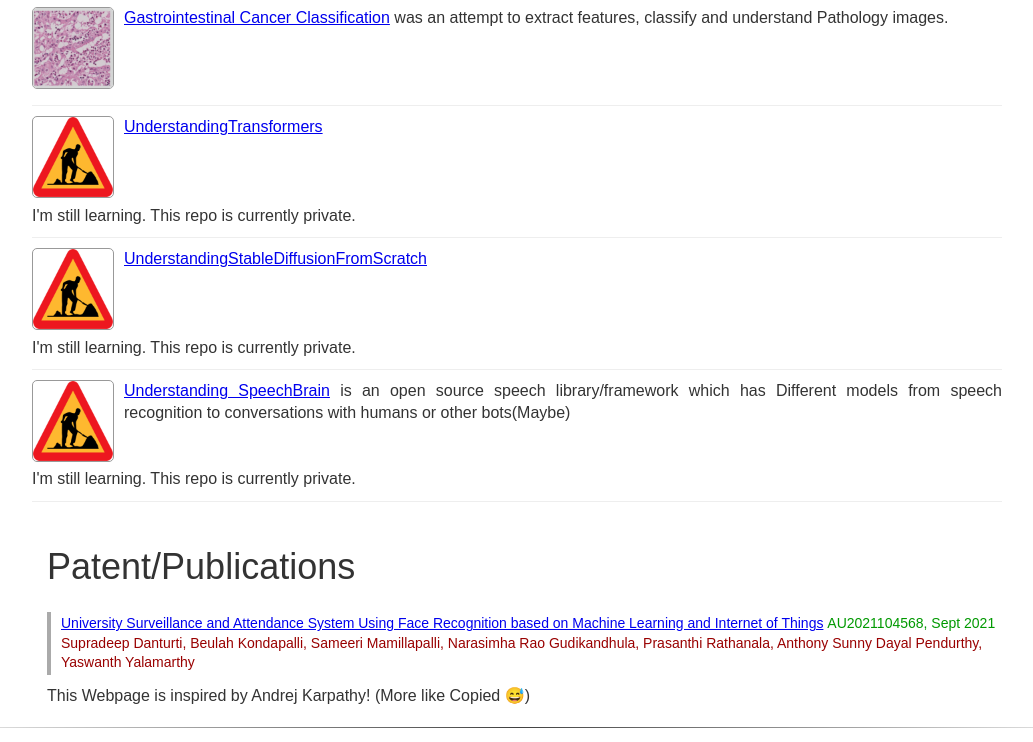
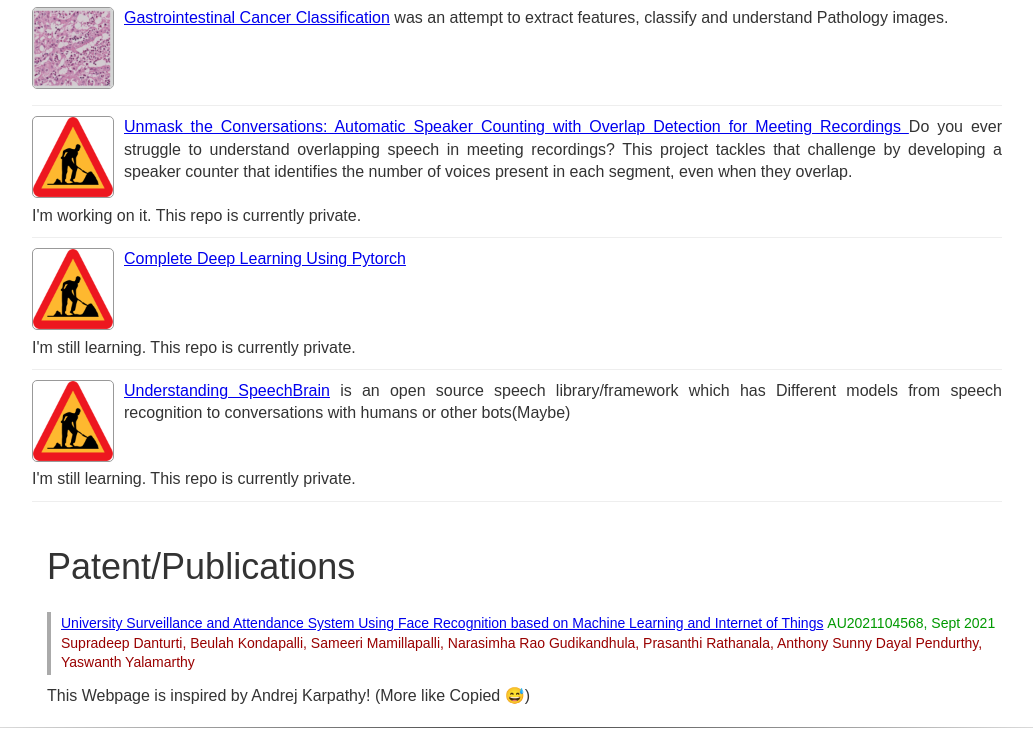
Before and after one commit to SupradeepDanturti/supradeepdanturti.github.io, a plain HTML site: page index.html in a window 1280 px wide. Shown: the part 1482-2224 px from the top of the page, without its empty margins (123-1156 px from the left). Drawn offline with Linux system fonts and the light colour scheme.

Commit message:
Update index.html
Added Project notes!

```diff
--- a/index.html
+++ b/index.html
@@ -148,25 +148,29 @@
         <div class="pdesc" align="justify"><a href="https://github.com/Tenacious-3/Gastrointestinal-Cancer-MSI-MSS-Prediction-Using-Deep-Learning"> Gastrointestinal Cancer Classification</a> was an attempt to extract features, classify and understand Pathology images.  </div>
         <div class="pend"></div>
     </div>
-
     <div class="project">
         <div class="pico"><img src="assets/UnderConstruction.png" /></div>
-        <div class="pdesc" align="justify"><a href="https://github.com/SupradeepDanturti/UnderstandingTransformers"> UnderstandingTransformers</a> </div>
-        <div class="pend"> I'm still learning. This repo is currently private.</div>
+        <div class="pdesc" align="justify"><a href="https://github.com/SupradeepDanturti/Unmask-the-Conversations"> Unmask the Conversations: Automatic Speaker Counting with Overlap Detection for Meeting Recordings </a> Do you ever struggle to understand overlapping speech in meeting recordings? This project tackles that challenge by developing a speaker counter that identifies the number of voices present in each segment, even when they overlap.</div>
+        <div class="pend"> I'm working on it. This repo is currently private.</div>
       </div>
 
     <div class="project">
         <div class="pico"><img src="assets/UnderConstruction.png" /></div>
-        <div class="pdesc" align="justify"><a href="https://github.com/SupradeepDanturti/UnderstandingStableDiffusionFromScratch"> UnderstandingStableDiffusionFromScratch</a> </div>
+        <div class="pdesc" align="justify"><a href="https://github.com/SupradeepDanturti/DeepLearning-Pytorch"> Complete Deep Learning Using Pytorch</a> </div>
         <div class="pend"> I'm still learning. This repo is currently private.</div>
       </div>
 
+<!--     <div class="project">
+        <div class="pico"><img src="assets/UnderConstruction.png" /></div>
+        <div class="pdesc" align="justify"><a href="https://github.com/SupradeepDanturti/UnderstandingStableDiffusionFromScratch"> UnderstandingStableDiffusionFromScratch</a> </div>
+        <div class="pend"> I'm still learning. This repo is currently private.</div>
+      </div> -->
+
       <div class="project">
         <div class="pico"><img src="assets/UnderConstruction.png" /></div>
-        <div class="pdesc" align="justify"><a href="https://github.com/SupradeepDanturti/ConversationalAI-Labs"> Understanding SpeechBrain</a> is an open source speech library/framework which has Different models from speech recognition to  conversations with humans or other bots(Maybe)</div>
+        <div class="pdesc" align="justify"><a href="https://github.com/SupradeepDanturti/Understanding-SpeechBrain"> Understanding SpeechBrain</a> is an open source speech library/framework which has Different models from speech recognition to  conversations with humans or other bots(Maybe)</div>
         <div class="pend"> I'm still learning. This repo is currently private.</div>
       </div>
-
     <div class="container">
       <div class="ctitle">Patent/Publications</div>
 
```
